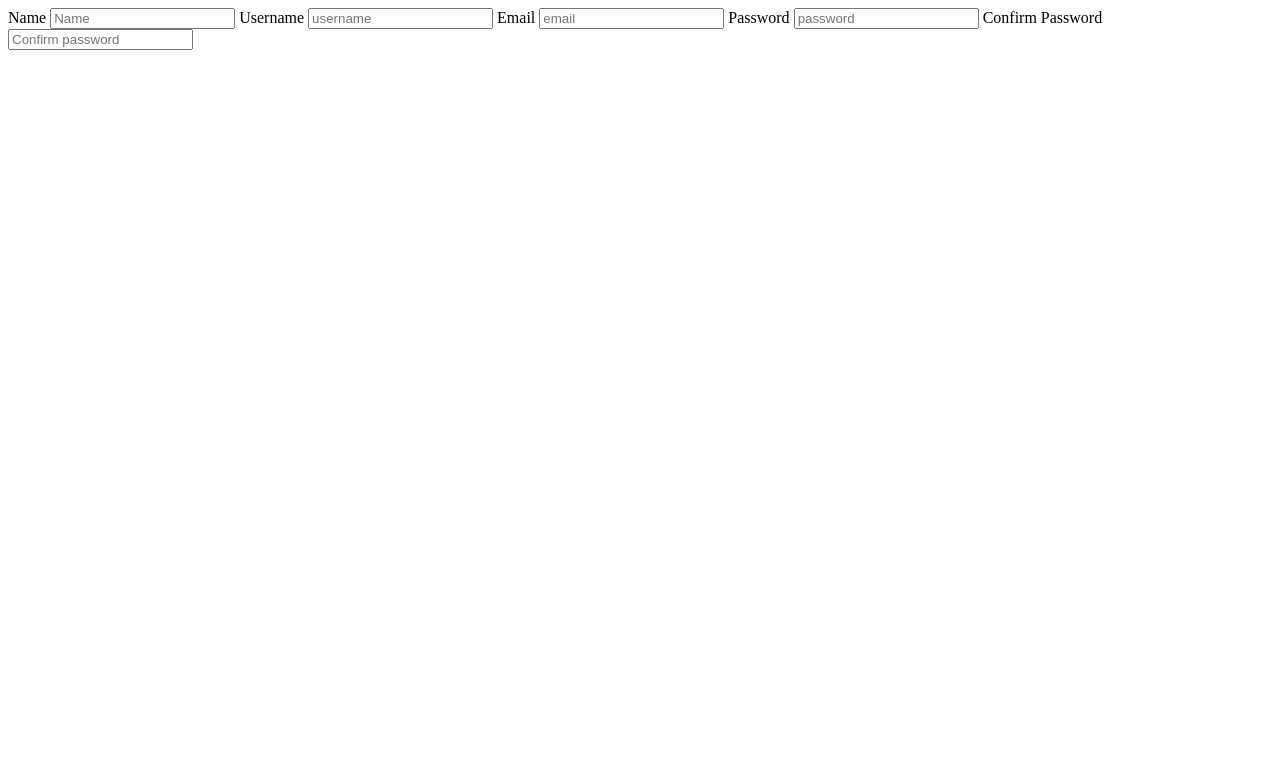
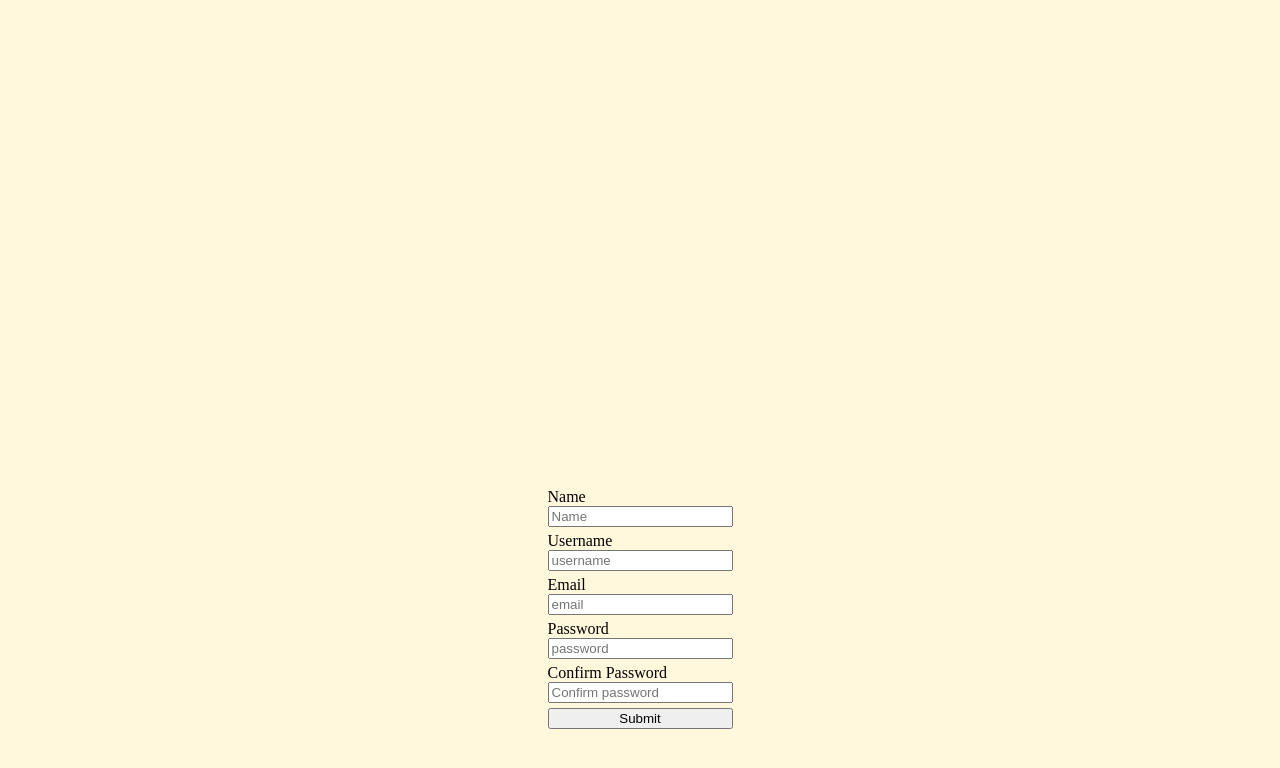
Before and after one commit to Heithem980/account-registration, a plain HTML site: page index.html in a window 1280 px wide. Drawn offline with Linux system fonts and the light colour scheme.

Commit message:
html + css

```diff
--- a/index.css
+++ b/index.css
@@ -0,0 +1,21 @@
+body {
+  background-color: cornsilk;
+
+  display: flex;
+  justify-content: center;
+}
+
+form {
+  display: flex;
+  flex-direction: column;
+
+  margin-top: 30rem;
+}
+
+label {
+
+    display: flex;
+    flex-direction: column;
+
+    margin-bottom: 5px;
+}
--- a/index.html
+++ b/index.html
@@ -8,24 +8,34 @@
     <link rel="stylesheet" href="index.css" />
   </head>
   <body>
+    <form>
+      <label>
+        Name
+        <input id="name" placeholder="Name" type="text" />
+      </label>
 
-      <form>
-        <label for="name">Name</label>
-        <input id="name" placeholder="Name" type="text" />
+      <label>
+        Username
+        <input id="username" placeholder="username" type="text" />
+      </label>
 
-        <label for="username">Username</label>
-        <input id="username" placeholder="username" type="text" />
+      <label>
+        Email
+        <input id="email" placeholder="email" type="email" />
+      </label>
 
-        <label for="email">Email</label>
-        <input id="email" placeholder="email" type="email" />
+      <label>
+        Password
+        <input id="password" placeholder="password" type="password" />
+      </label>
 
-        <label for="password">Password</label>
-        <input id="password" placeholder="password" type="password" />
+      <label>
+        Confirm Password
+        <input id="Confirm password" placeholder="Confirm password" type="password"/>
+      </label>
 
-        <label for="Confirm password">Confirm Password</label>
-        <input id="Confirm password" placeholder="Confirm password" type="password" />
-
-      </form>
+      <button class="btn-submit" type="submit">Submit</button>
+    </form>
     <script src="index.js"></script>
   </body>
 </html>
```
